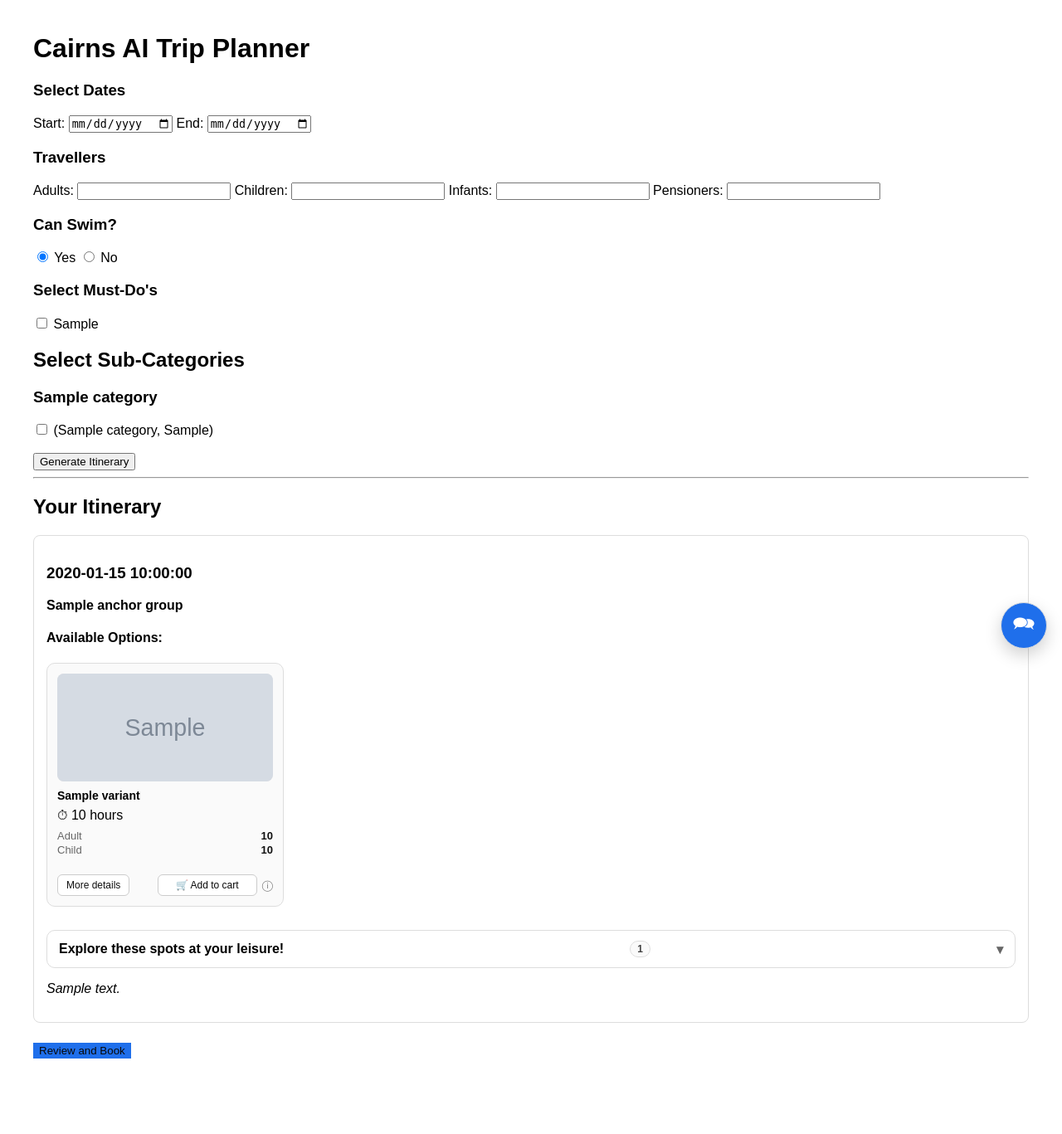
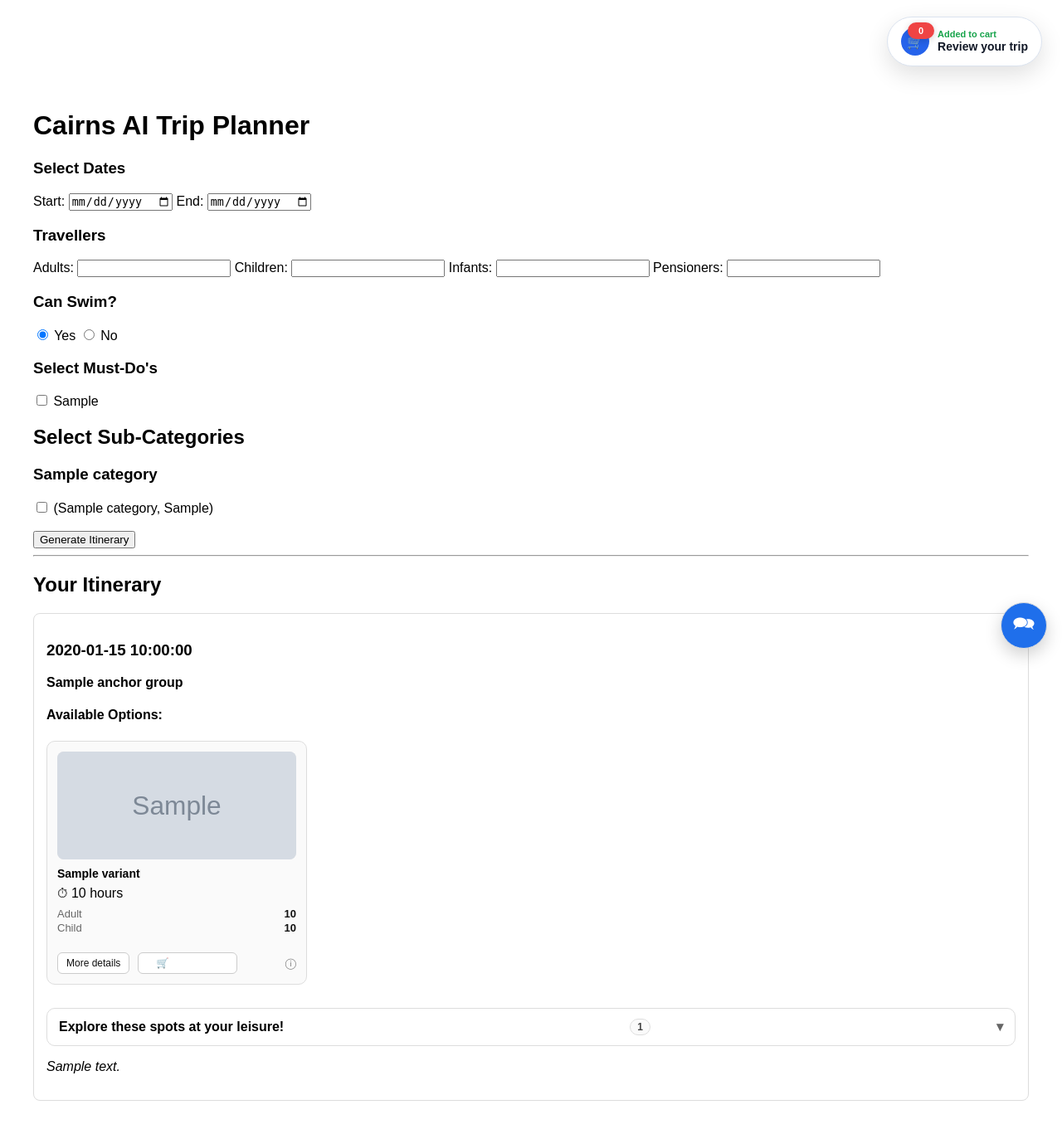
Before and after one commit to Avawootwoot/cairns-ai-planner-demo, a FastAPI app: template templates/index.html in a window 1280 px wide. Shown: the whole page at 83% size. Before the commit the page ends 1276 px from the top, so only its background shows below. Run offline with FastAPI, Linux system fonts and the light colour scheme; the template is opened without the code that fills it: most values are stand-ins (such as "Sample title", 1, 10 or a date in 2020); grey boxes marked "Sample" are stand-in pictures; parts of the project's set-up code (start-up, migrations or seed data) failed here and were passed over.

Commit message:
Added floating widget for "Added to Cart"

```diff
--- a/static/styles.css
+++ b/static/styles.css
@@ -89,7 +89,7 @@ body {
 }
 
 /* ============================= */
-/* ✅ NEW: Price box styling     */
+/* Price box styling             */
 /* ============================= */
 
 .price-box {
@@ -138,7 +138,6 @@ body {
 
 .variant-actions {
     display: flex;
-    justify-content: space-between;
     align-items: center;
     gap: 10px;
     margin-top: 10px;
@@ -184,11 +183,11 @@ body {
     color: #111;
 }
 
-/* ✅ Fix: Add to cart button text should be white */
+/* Primary button */
 .btn-primary {
     background: #1f6feb;
     border: 1px solid #1f6feb;
-    color: #090909;
+    color: #fff;
     font-weight: 400;
 }
 
@@ -210,6 +209,7 @@ body {
     display: flex;
     align-items: center;
     gap: 6px;
+    margin-left: auto;
 }
 
 .tooltip {
--- a/templates/cart.html
+++ b/templates/cart.html
@@ -278,15 +278,15 @@
 
     <div class="cart-top">
       <div>
-        <h1 class="page-title">Review and Book</h1>
+        <h1 class="page-title">Review Your Trip</h1>
         <div class="cart-note">
           Review your selected tours here. Drag cards between days to change the planned date before checkout.
         </div>
       </div>
 
       <div class="cart-actions">
-        <button class="btn" type="button" onclick="window.location='/'">← Back to itinerary</button>
-        <button class="btn btn-primary" type="button" onclick="goToCheckout()">Review and Book</button>
+        <button class="btn" type="button" onclick="window.history.back()">← Back to itinerary</button>
+        <button class="btn btn-primary" type="button" onclick="goToCheckout()">Checkout</button>
       </div>
     </div>
 
--- a/templates/index.html
+++ b/templates/index.html
@@ -3,9 +3,153 @@
 <head>
     <title>Cairns AI Trip Planner</title>
     <link rel="stylesheet" href="/static/styles.css?v=3">
+
+    <style>
+      .floating-cart-cta {
+        position: fixed;
+        top: 20px;
+        right: 24px;
+        z-index: 1000;
+        display: inline-flex;
+        align-items: center;
+        gap: 10px;
+        padding: 12px 16px;
+        border: 1px solid #dbe3ef;
+        border-radius: 999px;
+        background: #ffffff;
+        color: #1f2937;
+        box-shadow: 0 10px 28px rgba(0, 0, 0, 0.12);
+        text-decoration: none;
+        font-weight: 700;
+        font-size: 14px;
+        transition: transform 0.15s ease, box-shadow 0.15s ease;
+      }
+
+      .floating-cart-cta:hover {
+        transform: translateY(-1px);
+        box-shadow: 0 14px 30px rgba(0, 0, 0, 0.16);
+      }
+
+      .floating-cart-icon-wrap {
+        position: relative;
+        width: 34px;
+        height: 34px;
+        flex: 0 0 34px;
+      }
+
+      .floating-cart-icon {
+        width: 34px;
+        height: 34px;
+        border-radius: 999px;
+        background: #2563eb;
+        color: #fff;
+        display: inline-flex;
+        align-items: center;
+        justify-content: center;
+        font-size: 16px;
+      }
+
+      .floating-cart-badge {
+        position: absolute;
+        top: -6px;
+        right: -6px;
+        min-width: 20px;
+        height: 20px;
+        padding: 0 6px;
+        border-radius: 999px;
+        background: #ef4444;
+        color: #fff;
+        font-size: 11px;
+        font-weight: 700;
+        line-height: 20px;
+        text-align: center;
+        box-shadow: 0 2px 8px rgba(0, 0, 0, 0.18);
+      }
+
+      .floating-cart-copy {
+        display: flex;
+        flex-direction: column;
+        line-height: 1.1;
+      }
+
+      .floating-cart-copy small {
+        font-size: 11px;
+        font-weight: 600;
+        color: #16a34a;
+        margin-bottom: 2px;
+      }
+
+      .floating-cart-copy span {
+        font-size: 14px;
+        font-weight: 700;
+        color: #111827;
+      }
+
+      .page-with-floating-cta {
+        padding-top: 72px;
+      }
+
+      .add-to-cart-success {
+        animation: pulseAdded 0.45s ease;
+      }
+
+      .add-cart-feedback {
+        font-size: 12px;
+        font-weight: 600;
+        color: #16a34a;
+        margin-left: 8px;
+        opacity: 0;
+        transition: opacity 0.2s ease;
+      }
+
+      .add-cart-feedback.show {
+        opacity: 1;
+      }
+
+      .variant-add[disabled] {
+        opacity: 0.7;
+        cursor: wait;
+      }
+
+      @keyframes pulseAdded {
+        0% { transform: scale(1); }
+        50% { transform: scale(1.06); }
+        100% { transform: scale(1); }
+      }
+
+      @media (max-width: 900px) {
+        .floating-cart-cta {
+          top: 14px;
+          right: 14px;
+          padding: 10px 12px;
+        }
+
+        .floating-cart-copy span {
+          font-size: 13px;
+        }
+
+        .page-with-floating-cta {
+          padding-top: 82px;
+        }
+      }
+    </style>
 </head>
 
-<body>
+<body class="{% if itinerary %}page-with-floating-cta{% endif %}">
+
+{% if itinerary %}
+  {% set cart_count = cart["items"]|length if cart and cart.get("items") else 0 %}
+  <a href="/cart" class="floating-cart-cta" aria-label="Review your trip" id="floatingCartCta">
+    <span class="floating-cart-icon-wrap">
+      <span class="floating-cart-icon">🛒</span>
+      <span class="floating-cart-badge" id="floatingCartBadge">{{ cart_count }}</span>
+    </span>
+    <span class="floating-cart-copy">
+      <small id="floatingCartStatus">Added to cart</small>
+      <span>Review your trip</span>
+    </span>
+  </a>
+{% endif %}
 
 <h1>Cairns AI Trip Planner</h1>
 
@@ -139,13 +283,15 @@
                   </div>
                 </details>
 
-                <form method="post" action="/cart/add" class="add-cart-wrap">
+                <form method="post" action="/cart/add" class="add-cart-wrap js-add-to-cart-form">
                   <input type="hidden" name="product_id" value="{{ v.product_id }}">
                   <input type="hidden" name="day_index" value="{{ day_index }}">
 
                   <button type="submit" class="btn-primary variant-add">
                     🛒 Add to cart
                   </button>
+
+                  <span class="add-cart-feedback">Added</span>
 
                   <span class="tooltip" aria-label="Info">
                     ⓘ
@@ -190,14 +336,6 @@
 
   </div>
   {% endfor %}
-
-  <div style="margin-top: 24px; display: flex; gap: 12px; flex-wrap: wrap;">
-    <button type="button"
-            class="btn-primary"
-            onclick="window.location='/cart'">
-      Review and Book
-    </button>
-  </div>
 
 {% endif %}
 
@@ -351,6 +489,81 @@
           sendBtn.disabled = false;
         }
       });
+
+      const cartBadge = document.getElementById("floatingCartBadge");
+      const cartStatus = document.getElementById("floatingCartStatus");
+      const cartCta = document.getElementById("floatingCartCta");
+
+      function incrementCartBadge() {
+        if (!cartBadge) return;
+        const current = parseInt(cartBadge.textContent || "0", 10);
+        cartBadge.textContent = current + 1;
+      }
+
+      function showAddedState(button, feedbackEl) {
+        if (feedbackEl) {
+          feedbackEl.classList.add("show");
+          setTimeout(() => feedbackEl.classList.remove("show"), 1200);
+        }
+
+        if (cartCta) {
+          cartCta.classList.remove("add-to-cart-success");
+          void cartCta.offsetWidth;
+          cartCta.classList.add("add-to-cart-success");
+        }
+
+        if (cartStatus) {
+          cartStatus.textContent = "Added to cart";
+        }
+
+        if (button) {
+          const original = button.dataset.originalText || button.innerHTML;
+          button.dataset.originalText = original;
+          button.innerHTML = "✓ Added";
+          setTimeout(() => {
+            button.innerHTML = original;
+            button.disabled = false;
+          }, 900);
+        }
+      }
+
+      document.querySelectorAll(".js-add-to-cart-form").forEach((cartForm) => {
+        cartForm.addEventListener("submit", async (e) => {
+          e.preventDefault();
+
+          const button = cartForm.querySelector(".variant-add");
+          const feedbackEl = cartForm.querySelector(".add-cart-feedback");
+          const formData = new FormData(cartForm);
+
+          if (button) {
+            button.disabled = true;
+          }
+
+          try {
+            const res = await fetch("/cart/add", {
+              method: "POST",
+              body: formData,
+              credentials: "same-origin",
+              headers: {
+                "X-Requested-With": "XMLHttpRequest",
+                "Accept": "application/json"
+              }
+            });
+
+            if (!res.ok) {
+              throw new Error("Add to cart failed");
+            }
+
+            incrementCartBadge();
+            showAddedState(button, feedbackEl);
+          } catch (err) {
+            if (button) {
+              button.disabled = false;
+            }
+            alert("Could not add this tour to the cart.");
+          }
+        });
+      });
     })();
   </script>
 {% endif %}
```
